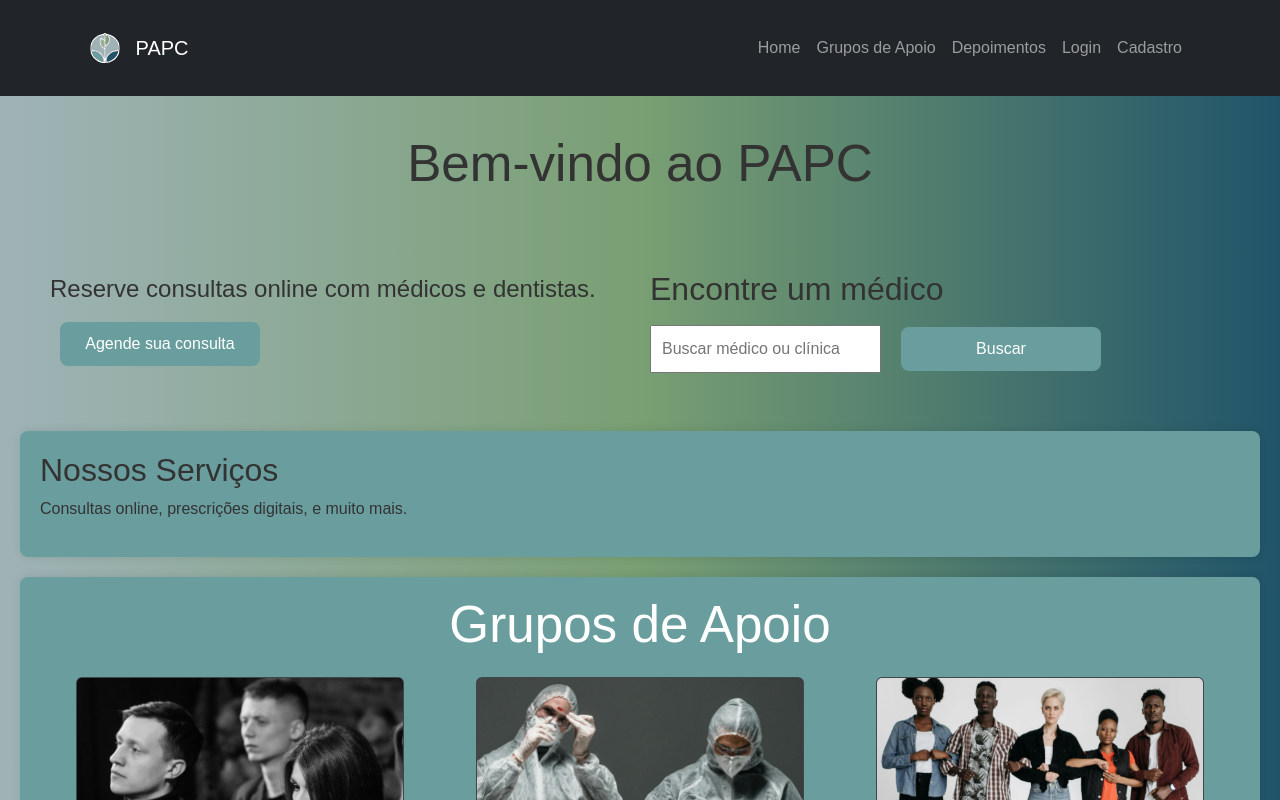
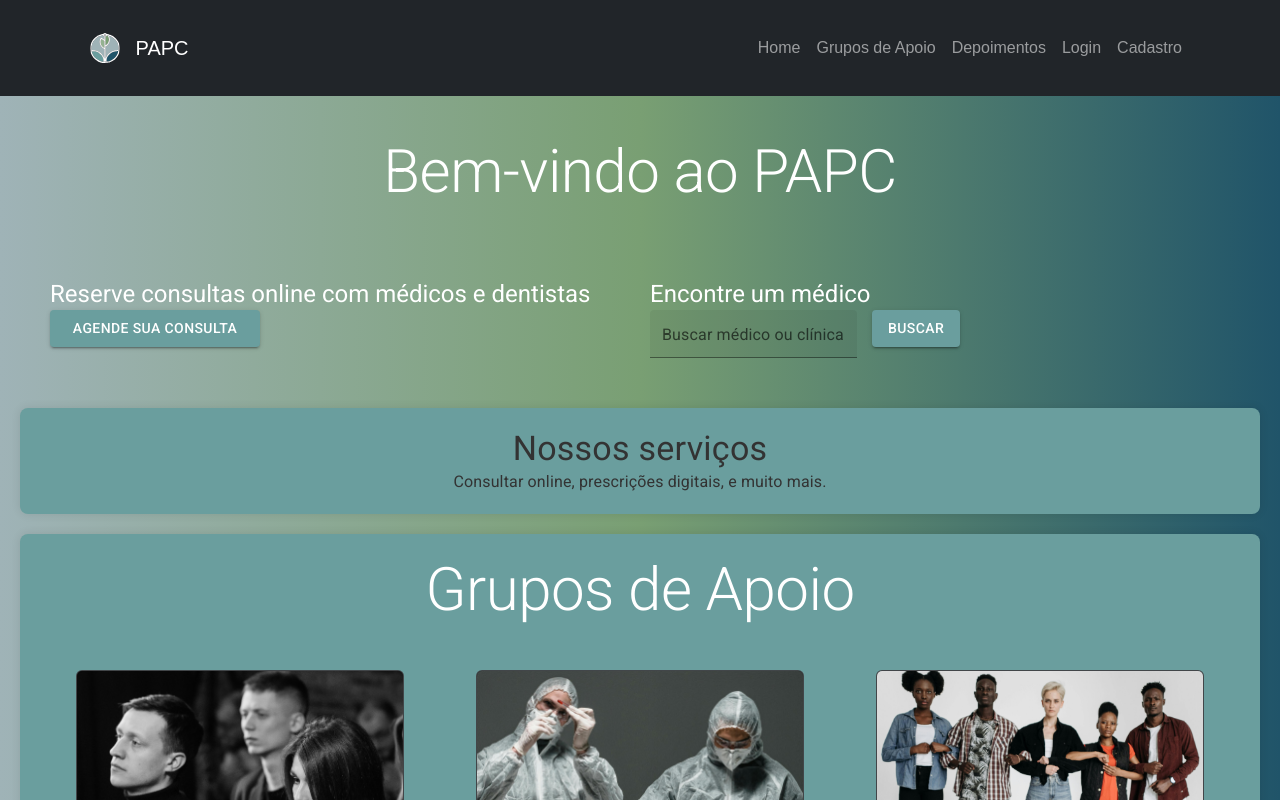
Before and after one commit to ph3523/PAPC, a React (Vite) app: page / in a window 1280 px wide. Shown: the top 800 px of the page. Built offline with nearby package versions, Linux system fonts and the light colour scheme.

Commit message:
Alterções no css e adição de componentes do material-ui.

```diff
--- a/package.json
+++ b/package.json
@@ -12,6 +12,7 @@
   "dependencies": {
     "@emotion/react": "^11.14.0",
     "@emotion/styled": "^11.14.0",
+    "@fontsource/roboto": "^5.2.5",
     "@mui/icons-material": "^6.4.1",
     "@mui/material": "^6.4.1",
     "@mui/styled-engine-sc": "^6.4.0",
--- a/src/components/Apoio.css
+++ b/src/components/Apoio.css
@@ -1,5 +1,9 @@
 .card {
   height: 100%;
+}
+
+.carousel {
+  padding: 20px 0;
 }
 
 @media (max-width: 940px) {
--- a/src/components/Apoio.jsx
+++ b/src/components/Apoio.jsx
@@ -1,49 +1,56 @@
-import React,{ useState, useEffect} from "react";
-import './Apoio.css';
-import { Card, Carousel, Row, Col } from 'react-bootstrap';
-import indicationData from '../data/indication.json';
+import React, { useState, useEffect } from "react";
+import "./Apoio.css";
+import { Card, Carousel, Row, Col } from "react-bootstrap";
+import indicationData from "../data/indication.json";
+import "@fontsource/roboto/300.css";
+import "@fontsource/roboto/400.css";
+import "@fontsource/roboto/500.css";
+import "@fontsource/roboto/700.css";
+import { Typography } from "@mui/material";
 
-const SIZE ={
+const SIZE = {
   mobile: 768,
-  medium: 940
-}
+  medium: 940,
+};
 
 function Apoio() {
   const [screenSize, setScreenSize] = useState({
     isMobile: window.innerWidth < SIZE.mobile,
-    isMedium: window.innerWidth < SIZE.medium
+    isMedium: window.innerWidth < SIZE.medium,
   });
 
   useEffect(() => {
     const handleResize = () => {
       setScreenSize({
         isMobile: window.innerWidth < SIZE.mobile,
-        isMedium: window.innerWidth < SIZE.medium
+        isMedium: window.innerWidth < SIZE.medium,
       });
     };
 
-    window.addEventListener('resize', handleResize);
-    return () => window.removeEventListener('resize', handleResize);
-  },[]);
+    window.addEventListener("resize", handleResize);
+    return () => window.removeEventListener("resize", handleResize);
+  }, []);
 
   const getColumns = () => {
     const { isMobile, isMedium } = screenSize;
-    if(isMobile) return 1;
-    if(isMedium) return 2;
+    if (isMobile) return 1;
+    if (isMedium) return 2;
     return 3;
   };
 
   const groupedCards = indicationData.reduce((acc, curr, i) => {
     const columns = getColumns();
-    if(i % columns === 0) acc.push([]);
+    if (i % columns === 0) acc.push([]);
     acc[acc.length - 1].push(curr);
     return acc;
-  },[]);
+  }, []);
 
   return (
     <div>
-      <h1 className="text-white text-center mb-4">Grupos de Apoio</h1>
-      <Carousel data-bs-theme="dark">
+      <Typography className="text-white text-center mb-4" variant="h2">
+        Grupos de Apoio
+      </Typography>
+      <Carousel className="carousel" data-bs-theme="dark">
         {groupedCards.map((group, idx) => (
           <Carousel.Item key={idx}>
             <Row>
@@ -67,7 +74,10 @@ function Apoio() {
                     </Card.Body>
                     <Card.Footer>
                       <small className="text-muted">
-                        {grupo.tipoAtendimento} | {grupo.gratuito ? 'Gratuito' : `Valor: ${grupo.valorMensal}`}
+                        {grupo.tipoAtendimento} |{" "}
+                        {grupo.gratuito
+                          ? "Gratuito"
+                          : `Valor: ${grupo.valorMensal}`}
                       </small>
                     </Card.Footer>
                   </Card>
--- a/src/pages/Home.jsx
+++ b/src/pages/Home.jsx
@@ -1,6 +1,12 @@
 import "./styles/Home.css";
 import Apoio from "../components/Apoio";
 import ListaDepoimentos from "../components/depoimento";
+import Button from "@mui/material/Button";
+import { TextField, Typography } from "@mui/material";
+import "@fontsource/roboto/300.css";
+import "@fontsource/roboto/400.css";
+import "@fontsource/roboto/500.css";
+import "@fontsource/roboto/700.css";
 
 function Home() {
   return (
@@ -8,22 +14,37 @@ function Home() {
       <div className="home">
         <main>
           <section id="banner">
-            <h1>Bem-vindo ao PAPC</h1>
+            <Typography variant="h2">Bem-vindo ao PAPC</Typography>
           </section>
           <section id="actions">
             <div className="action-item">
-              <h4>Reserve consultas online com médicos e dentistas.</h4>
-              <button>Agende sua consulta</button>
+              <Typography variant="h5">
+                Reserve consultas online com médicos e dentistas
+              </Typography>
+              <Button variant="contained" className="button">
+                Agende sua consulta
+              </Button>
             </div>
             <div className="action-item">
-              <h2>Encontre um médico</h2>
-              <input type="text" placeholder="Buscar médico ou clínica" />
-              <button>Buscar</button>
+              <Typography variant="h5">Encontre um médico</Typography>
+              <TextField
+                variant="filled"
+                label="Buscar médico ou clínica"
+                size="small"
+                color="success"
+              />
+              <Button variant="contained" className="button-search">
+                Buscar
+              </Button>
             </div>
           </section>
           <section id="services">
-            <h2>Nossos Serviços</h2>
-            <p>Consultas online, prescrições digitais, e muito mais.</p>
+            <Typography variant="h4" align="center">
+              Nossos serviços
+            </Typography>
+            <Typography variant="body1" align="center">
+              Consultar online, prescrições digitais, e muito mais.
+            </Typography>
           </section>
           <section id="reviews">
             <Apoio></Apoio>
--- a/src/pages/styles/Home.css
+++ b/src/pages/styles/Home.css
@@ -9,42 +9,51 @@
   --color-green2: #94b290;
 }
 
-h1 {
+h2 {
   text-align: center;
+  color: var(--color-white);
 }
+
+h5 {
+  color: var(--color-white);
+}
+
 section {
   padding: 20px;
   margin: 20px;
 }
 
-button {
-  background-color: var(--color-blue2);
+.button {
+  background-color: var(--color-blue2) !important;
   color: white;
   padding: 10px 20px;
   margin: 10px;
   border: none;
   cursor: pointer;
-  width: 200px;
+  width: 210px;
 }
 
-button:hover {
-  background-color: var(--color-blue1);
+.button:hover {
+  background-color: var(--color-blue1) !important;
+}
+
+.button-search {
+  background-color: var(--color-blue2) !important;
+  margin-left: 15px !important;
+}
+
+.button-search:hover {
+  background-color: var(--color-blue1) !important;
 }
 
 #actions {
   display: flex;
-  justify-content: space-around;
-  align-items: center;
+  justify-content: center;
 }
 
 .action-item {
   flex: 1;
   margin: 10px;
-}
-
-input[type="text"] {
-  padding: 10px;
-  margin-right: 10px;
 }
 
 section#services,
@@ -68,7 +77,7 @@ section#reviews {
 }
 
 @media (max-width: 461px) {
-  h1 {
+  h2 {
     font-size: 2.5rem;
   }
 }
```
Also changed, not shown: 1 other file (tests, documents, lock files or other folders).
